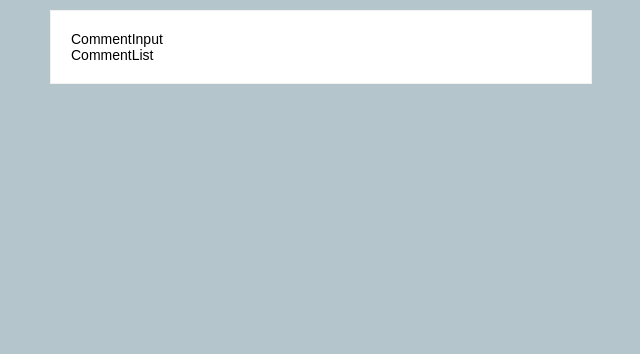
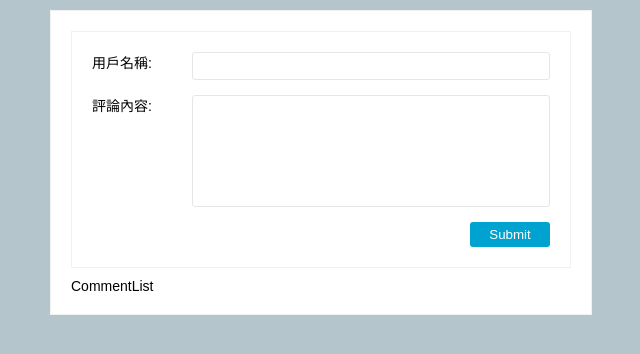
Before and after one commit to EricYeh-TW/comment-app-practice, a React (Vite) app: page / in a window 1280 px wide. Shown: the top 354 px of the page, without its empty margins (319-959 px from the left). Built offline with nearby package versions, Linux system fonts and the light colour scheme.

Commit message:
feat: finished comment input basic feature

```diff
--- a/package.json
+++ b/package.json
@@ -9,6 +9,7 @@
     "preview": "vite preview"
   },
   "dependencies": {
+    "prop-types": "^15.8.1",
     "react": "^18.2.0",
     "react-dom": "^18.2.0",
     "styled-components": "^5.3.6"
--- a/src/components/CommentApp.jsx
+++ b/src/components/CommentApp.jsx
@@ -1,32 +1,26 @@
 import React, { Component } from 'react';
-import styled, { createGlobalStyle } from 'styled-components';
 import CommentInput from './CommentInput';
 import CommentList from './CommentList';
-
-const GlobalStyle = createGlobalStyle`
-  body {
-  margin: 0;
-  padding: 0;
-  font-family: sans-serif;
-  background-color: #b4c6cb;
-}
-`;
-
-const Wrapper = styled.div`
-  width: 500px;
-  margin: 10px auto;
-  font-size: 14px;
-  background-color: #fff;
-  border: 1px solid #f1f1f1;
-  padding: 20px;
-`;
+import GlobalStyle from '../layout/GlobalStyle';
+import Wrapper from '../layout/CommentApp';
 
 class CommentApp extends Component {
+  constructor() {
+    super();
+    this.state = {
+      comments: [],
+    };
+  }
+
+  handleCommentSubmit(comment) {
+    console.log(comment);
+  }
+
   render() {
     return (
       <Wrapper>
         <GlobalStyle />
-        <CommentInput />
+        <CommentInput onSubmit={this.handleCommentSubmit.bind(this)} />
         <CommentList />
       </Wrapper>
     );
--- a/src/components/CommentInput.jsx
+++ b/src/components/CommentInput.jsx
@@ -1,9 +1,71 @@
 import React, { Component } from 'react';
-import styled from 'styled-components';
+import PropTypes from 'prop-types';
+import StyleInput from '../layout/CommentInput';
 
 class CommentInput extends Component {
+  static defaultProps = {
+    onSubmit: null,
+  };
+
+  static propTypes = {
+    onSubmit: PropTypes.func,
+  };
+
+  constructor(props) {
+    super(props);
+    this.state = {
+      username: '',
+      content: '',
+    };
+  }
+
+  handleInputChange(e) {
+    if (e.target.nodeName === 'INPUT') {
+      this.setState({
+        username: e.target.value,
+      });
+    } else {
+      this.setState({
+        content: e.target.value,
+      });
+    }
+  }
+
+  handleSubmit() {
+    const { onSubmit } = this.props;
+    const comment = this.state;
+
+    if (onSubmit) onSubmit(comment);
+
+    this.setState({
+      content: '',
+    });
+  }
+
   render() {
-    return <div>CommentInput</div>;
+    const { username, content } = this.state;
+
+    return (
+      <StyleInput>
+        <div className="comment-field">
+          <span className="comment-field-name">用戶名稱:</span>
+          <div className="comment-field-input">
+            <input onChange={this.handleInputChange.bind(this)} value={username} />
+          </div>
+        </div>
+        <div className="comment-field">
+          <span className="comment-field-name">評論內容:</span>
+          <div className="comment-field-input">
+            <textarea onChange={this.handleInputChange.bind(this)} value={content} />
+          </div>
+        </div>
+        <div className="comment-field-button">
+          <button type="submit" onClick={this.handleSubmit.bind(this)}>
+            Submit
+          </button>
+        </div>
+      </StyleInput>
+    );
   }
 }
 
--- /dev/null
+++ b/src/layout/CommentApp.js
@@ -0,0 +1,12 @@
+import styled from 'styled-components';
+
+const Wrapper = styled.div`
+  width: 500px;
+  margin: 10px auto;
+  font-size: 14px;
+  background-color: #fff;
+  border: 1px solid #f1f1f1;
+  padding: 20px;
+`;
+
+export default Wrapper;
--- /dev/null
+++ b/src/layout/CommentInput.js
@@ -0,0 +1,60 @@
+import styled from 'styled-components';
+
+const StyleInput = styled.div`
+  background-color: #fff;
+  border: 1px solid #f1f1f1;
+  padding: 20px;
+  margin-bottom: 10px;
+
+  .comment-field {
+    margin-bottom: 15px;
+    display: flex;
+
+    .comment-field-name {
+      display: flex;
+      flex-basis: 100px;
+      font-size: 14px;
+    }
+
+    .comment-field-input {
+      display: flex;
+      flex: 1;
+
+      input,
+      textarea {
+        border: 1px solid #e6e6e6;
+        border-radius: 3px;
+        padding: 5px;
+        outline: none;
+        font-size: 14px;
+        resize: none;
+        flex: 1;
+      }
+
+      textarea {
+        height: 100px;
+      }
+    }
+  }
+  .comment-field-button {
+    display: flex;
+    justify-content: flex-end;
+
+    button {
+      padding: 5px 10px;
+      width: 80px;
+      border: none;
+      border-radius: 3px;
+      background-color: #00a3cf;
+      color: #fff;
+      outline: none;
+      cursor: pointer;
+    }
+
+    button:active {
+      background: #13c1f1;
+    }
+  }
+`;
+
+export default StyleInput;
--- /dev/null
+++ b/src/layout/GlobalStyle.js
@@ -0,0 +1,12 @@
+import { createGlobalStyle } from 'styled-components';
+
+const GlobalStyle = createGlobalStyle`
+  body {
+  margin: 0;
+  padding: 0;
+  font-family: sans-serif;
+  background-color: #b4c6cb;
+}
+`;
+
+export default GlobalStyle;
```
Also changed, not shown: .eslintrc.cjs, 2 other files (tests, documents, lock files or other folders).
